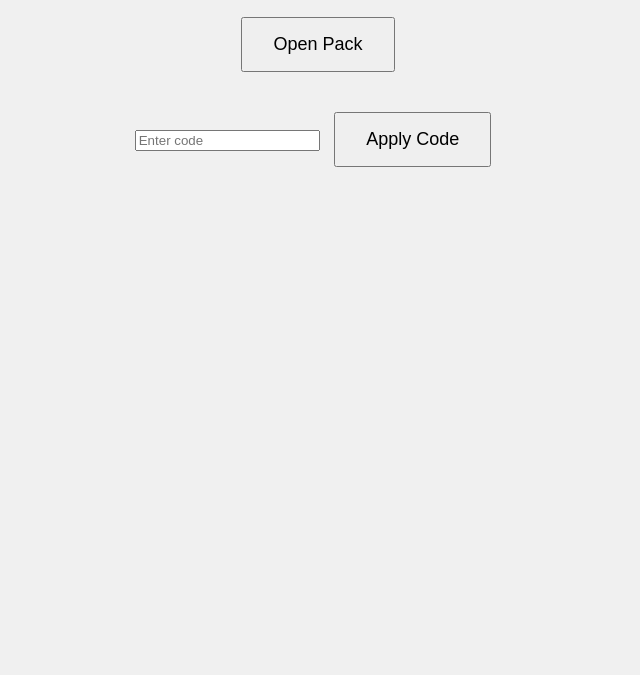
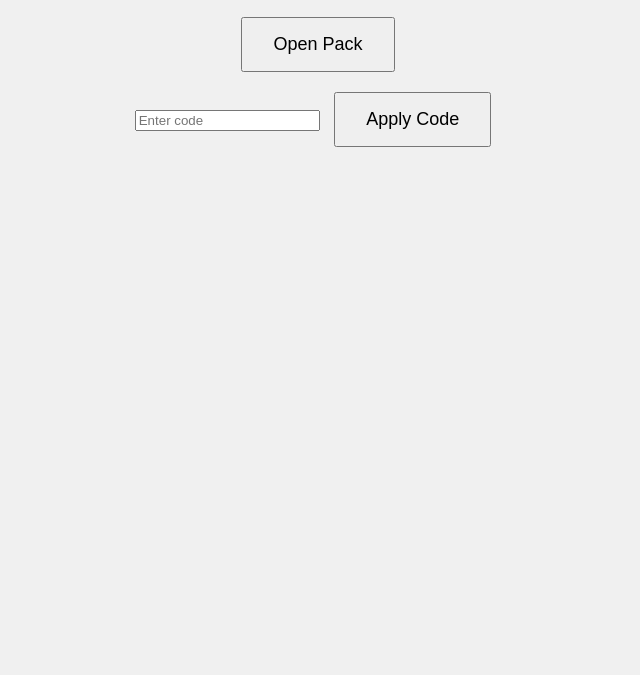
Before and after one commit to Username102014/gradientpackopener, a plain HTML site: page index.html in a window 1280 px wide. Shown: the part 132-807 px from the top of the page, without its empty margins (322-962 px from the left). Drawn offline with Linux system fonts and the light colour scheme.

Commit message:
Update index.html

```diff
--- a/index.html
+++ b/index.html
@@ -13,7 +13,7 @@
   <button id="openBtn">Open Pack</button>
 
   <!-- Code input bar -->
-  <div style="margin-top: 20px;">
+  <div id="codeBar">
     <input type="text" id="codeInput" placeholder="Enter code" />
     <button id="codeBtn">Apply Code</button>
   </div>
@@ -24,7 +24,6 @@
   </div>
 
   <!-- Card display area -->
-  <div id="cardStage" class="stage"></div>
   <div id="packWrapper" class="wrapper hidden"></div>
 
   <script src="script.js"></script>
```
